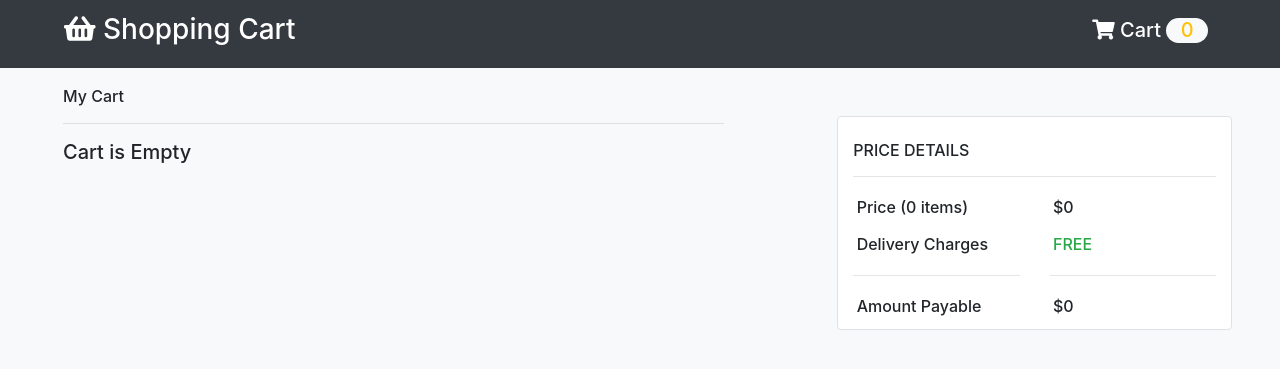
After one commit to maram-mahmoudi/Herfetna, a PHP site: page /cart.php in a window 1280 px wide. The commit adds this page. Shown: the top 369 px of the page. Run offline with PHP 8.4, Linux system fonts and the light colour scheme; some libraries are stand-ins or nearby versions.

Commit message:
updated images

```diff
--- a/aboutUs.html
+++ b/aboutUs.html
@@ -15,7 +15,7 @@
                     <li><a href="index.html">HOME</a></li>
                     <li><a href="aboutUs.html">ABOUT</a></li>
                     <li><a href="login.php">SIGN IN</a></li>
-                    <li><a href="shoppingCart.html">SHOPPING CART</a></li>
+                    <li><a href="glassShop.php">SHOPPING CART</a></li>
                 </ul>
             </div>
             <i class="fa fa-bars" onclick="showMenu"></i>
--- /dev/null
+++ b/cart.php
@@ -0,0 +1,118 @@
+<?php
+
+session_start();
+
+require_once('./product.php');
+require_once('connect.php');
+
+
+if (isset($_POST['remove'])){
+  if ($_GET['action'] == 'remove'){
+      foreach ($_SESSION['cart'] as $key => $value){
+          if($value["handcraft_id"] == $_GET['id']){
+              unset($_SESSION['cart'][$key]);
+              echo "<script>alert('Product has been Removed...!')</script>";
+              echo "<script>window.location = 'cart.php'</script>";
+          }
+      }
+  }
+}
+
+
+?>
+
+<!doctype html>
+<html>
+<head>
+    <meta charset="UTF-8">
+    <meta name="viewport"
+          content="width=device-width, user-scalable=no, initial-scale=1.0, maximum-scale=1.0, minimum-scale=1.0">
+    <meta http-equiv="X-UA-Compatible" content="ie=edge">
+    <title>Cart</title>
+
+    <!-- Font Awesome -->
+    <link rel="stylesheet" href="https://cdnjs.cloudflare.com/ajax/libs/font-awesome/5.8.2/css/all.css" />
+
+    <!-- Bootstrap CDN -->
+    <link rel="stylesheet" href="https://stackpath.bootstrapcdn.com/bootstrap/4.3.1/css/bootstrap.min.css" integrity="sha384-ggOyR0iXCbMQv3Xipma34MD+dH/1fQ784/j6cY/iJTQUOhcWr7x9JvoRxT2MZw1T" crossorigin="anonymous">
+
+    <link rel="stylesheet" href="shop.css">
+</head>
+<body class="bg-light">
+
+<?php
+    require_once ('shopheader.php');
+?>
+
+<div class="container-fluid">
+    <div class="row px-5">
+        <div class="col-md-7">
+            <div class="shopping-cart">
+                <h6>My Cart</h6>
+                <hr>
+
+                <?php
+
+                $total = 0;
+                    if (isset($_SESSION['cart'])){
+                        $product_id = array_column($_SESSION['cart'], 'handcraft_id');
+
+                        $result = $db->getData();
+                        while ($row = mysqli_fetch_assoc($result)){
+                            foreach ($product_id as $id){
+                                if ($row['handcraft_ID'] == $id){
+                                    cartElement($row['handcraft_image_link'],  $row['handcraft_type'], $row['handcraft_price'], $row['handcraft_ID']);
+
+                                    $total = $total + (int)$row['handcraft_price'];
+                                }
+                            }
+                        }
+                    }else{
+                        echo "<h5>Cart is Empty</h5>";
+                    }
+
+                ?>
+
+            </div>
+        </div>
+        <div class="col-md-4 offset-md-1 border rounded mt-5 bg-white h-25">
+
+            <div class="pt-4">
+                <h6>PRICE DETAILS</h6>
+                <hr>
+                <div class="row price-details">
+                    <div class="col-md-6">
+                        <?php
+                            if (isset($_SESSION['cart'])){
+                                $count  = count($_SESSION['cart']);
+                                echo "<h6>Price ($count items)</h6>";
+                            }else{
+                                echo "<h6>Price (0 items)</h6>";
+                            }
+                        ?>
+                        <h6>Delivery Charges</h6>
+                        <hr>
+                        <h6>Amount Payable</h6>
+                    </div>
+                    <div class="col-md-6">
+                        <h6>$<?php echo $total; ?></h6>
+                        <h6 class="text-success">FREE</h6>
+                        <hr>
+                        <h6>$<?php
+                            echo $total;
+                            ?></h6>
+                    </div>
+                </div>
+            </div>
+
+        </div>
+    </div>
+</div>
+
+
+
+<script src="https://code.jquery.com/jquery-3.3.1.slim.min.js" integrity="sha384-q8i/X+965DzO0rT7abK41JStQIAqVgRVzpbzo5smXKp4YfRvH+8abtTE1Pi6jizo" crossorigin="anonymous"></script>
+<script src="https://cdnjs.cloudflare.com/ajax/libs/popper.js/1.14.7/umd/popper.min.js" integrity="sha384-UO2eT0CpHqdSJQ6hJty5KVphtPhzWj9WO1clHTMGa3JDZwrnQq4sF86dIHNDz0W1" crossorigin="anonymous"></script>
+<script src="https://stackpath.bootstrapcdn.com/bootstrap/4.3.1/js/bootstrap.min.js" integrity="sha384-JjSmVgyd0p3pXB1rRibZUAYoIIy6OrQ6VrjIEaFf/nJGzIxFDsf4x0xIM+B07jRM" crossorigin="anonymous"></script>
+</body>
+</html>
--- a/index.html
+++ b/index.html
@@ -21,7 +21,7 @@
                     <li><a href="aboutUs.html">ABOUT</a></li>
                     <!--li><a href="">CONTACT</a></li-->
                     <li><a href="login.php">SIGN IN</a></li>
-                    <li><a href="shoppingCart.html">SHOPPING CART</a></li>
+                    <li><a href="glassShop.php">SHOPPING CART</a></li>
                 </ul>
             </div>
             <i class="fa fa-bars" onclick="showMenu()"></i>
--- a/login.php
+++ b/login.php
@@ -59,7 +59,7 @@ if ($_SERVER["REQUEST_METHOD"] === "POST") {
                     <li><a href="aboutUs.html">ABOUT</a></li>
                     <!--li><a href="">CONTACT</a></li-->
                     <li><a href="signup.html">SIGN IN</a></li>
-                    <li><a href="shoppingCart.html">SHOPPING CART</a></li>
+                    <li><a href="glassShop.php">SHOPPING CART</a></li>
                 </ul>
             </div>
             <i class="fa fa-bars" onclick="showMenu"></i>
--- a/product.php
+++ b/product.php
@@ -26,7 +26,7 @@ function product($handcraft_type, $handcraft_price, $year, $weight, $handcraft_i
                             </h5>
 
                             <h5>
-                                <span class=\"price\">  $handcraft_price</span>
+                                <span class=\"price\"> $ $handcraft_price</span>
                             </h5>
 
                             <button typ=\"submit\" name=\"add\">Add to cart <i class=\"fas fa-shopping-cart\"></i> </button>
@@ -40,4 +40,40 @@ function product($handcraft_type, $handcraft_price, $year, $weight, $handcraft_i
 }
 //
 
+function cartElement($handcraft_image_link, $handcraft_type, $handcraft_price, $handcraft_ID){
+    $element = "
+
+    <form action=\"cart.php?action=remove&id=$handcraft_ID\" method=\"post\" class=\"cart-items\">
+                    <div class=\"border rounded\">
+                        <div class=\"row bg-white\">
+                            <div class=\"col-md-3 pl-0\">
+                                <img src=$handcraft_image_link alt=\"Image1\" class=\"img-fluid\">
+                            </div>
+                            <div class=\"col-md-6\">
+                                <h5 class=\"pt-2\">$handcraft_type</h5>
+                                <small class=\"text-secondary\">Seller: dailytuition</small>
+                                <h5 class=\"pt-2\">$$handcraft_price</h5>
+                                <button type=\"submit\" class=\"btn btn-warning\">Save for Later</button>
+                                <button type=\"submit\" class=\"btn btn-danger mx-2\" name=\"remove\">Remove</button>
+                            </div>
+                            <div class=\"col-md-3 py-5\">
+                                <div>
+                                    <button type=\"button\" class=\"btn bg-light border rounded-circle\"><i class=\"fas fa-minus\"></i></button>
+                                    <input type=\"text\" value=\"1\" class=\"form-control w-25 d-inline\">
+                                    <button type=\"button\" class=\"btn bg-light border rounded-circle\"><i class=\"fas fa-plus\"></i></button>
+                                </div>
+                            </div>
+                        </div>
+                    </div>
+                </form>
+
+    ";
+    echo  $element;
+}
+
+
+
+
+
+
 ?>
--- /dev/null
+++ b/shopheader.php
@@ -0,0 +1,41 @@
+<header id="header">
+    <nav class="navbar navbar-expand-lg navbar-dark bg-dark">
+        <a href="glassShop.php" class="navbar-brand">
+            <h3 class="px-5">
+                <i class="fas fa-shopping-basket"></i> Shopping Cart
+            </h3>
+        </a>
+        <button class="navbar-toggler"
+            type="button"
+                data-toggle="collapse"
+                data-target = "#navbarNavAltMarkup"
+                aria-controls="navbarNavAltMarkup"
+                aria-expanded="false"
+                aria-label="Toggle navigation"
+        >
+            <span class="navbar-toggler-icon"></span>
+        </button>
+
+        <div class="collapse navbar-collapse" id="navbarNavAltMarkup">
+            <div class="mr-auto"></div>
+            <div class="navbar-nav">
+                <a href="cart.php" class="nav-item nav-link active">
+                    <h5 class="px-5 cart">
+                        <i class="fas fa-shopping-cart"></i> Cart
+                        <?php
+
+                        if (isset($_SESSION['cart'])){
+                            $count = count($_SESSION['cart']);
+                            echo "<span id=\"cart_count\" class=\"text-warning bg-light\">$count</span>";
+                        }else{
+                            echo "<span id=\"cart_count\" class=\"text-warning bg-light\">0</span>";
+                        }
+
+                        ?>
+                    </h5>
+                </a>
+            </div>
+        </div>
+
+    </nav>
+</header>
--- a/signup.html
+++ b/signup.html
@@ -15,7 +15,7 @@
                         <li><a href="index.html">HOME</a></li>
                         <li><a href="aboutUs.html">ABOUT</a></li>
                         <li><a href="login.php">SIGN IN</a></li>
-                        <li><a href="shoppingCart.html">SHOPPING CART</a></li>
+                        <li><a href="glassShop.php">SHOPPING CART</a></li>
                     </ul>
                 </div>
                 <i class="fa fa-bars" onclick="showMenu"></i>
```
Also changed, not shown: glassShop.php (+11 -0 lines).
